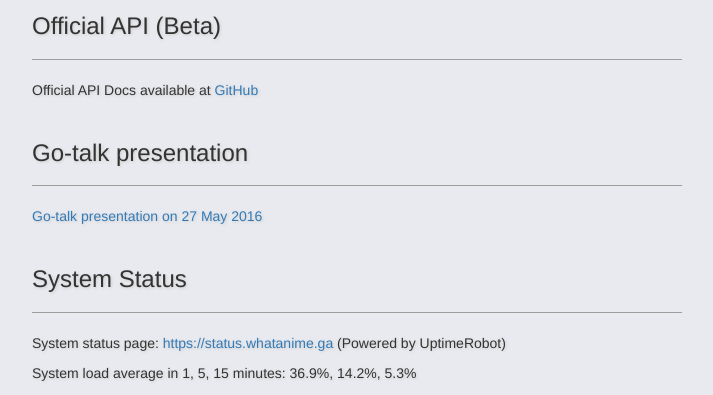
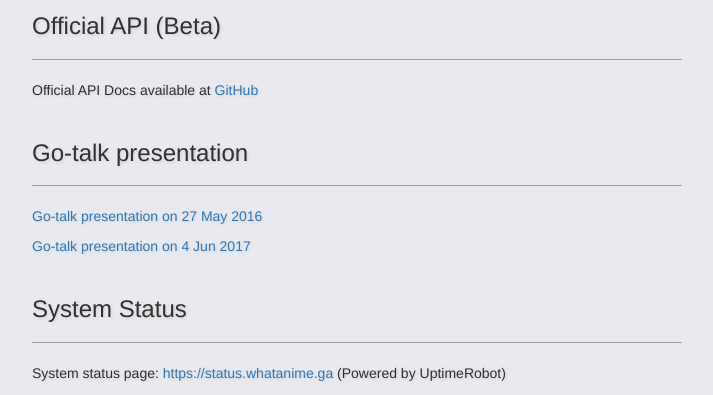
Before and after one commit to soruly/trace.moe, a PHP site: page /solr/about in a window 1280 px wide. Shown: the part 811-1206 px from the top of the page, without its empty margins (283-996 px from the left). Run offline with PHP 8.4, Linux system fonts and the light colour scheme; data that the repository does not hold is empty.

Commit message:
Add presentation slides 2017

```diff
--- a/about.php
+++ b/about.php
@@ -106,6 +106,7 @@ If you wish to search artwork / wallpapers, try to use <a href="https://saucenao
 <h3>Go-talk presentation</h3>
 </div>
 <p><a href="https://go-talks.appspot.com/github.com/soruly/slides/whatanime.ga.slide">Go-talk presentation on 27 May 2016</a></p>
+<p><a href="https://go-talks.appspot.com/github.com/soruly/slides/whatanime.ga-2017.slide">Go-talk presentation on 4 Jun 2017</a></p>
 <div class="page-header">
 <h3>System Status</h3>
 </div>
```
Also changed, not shown: README.md.
